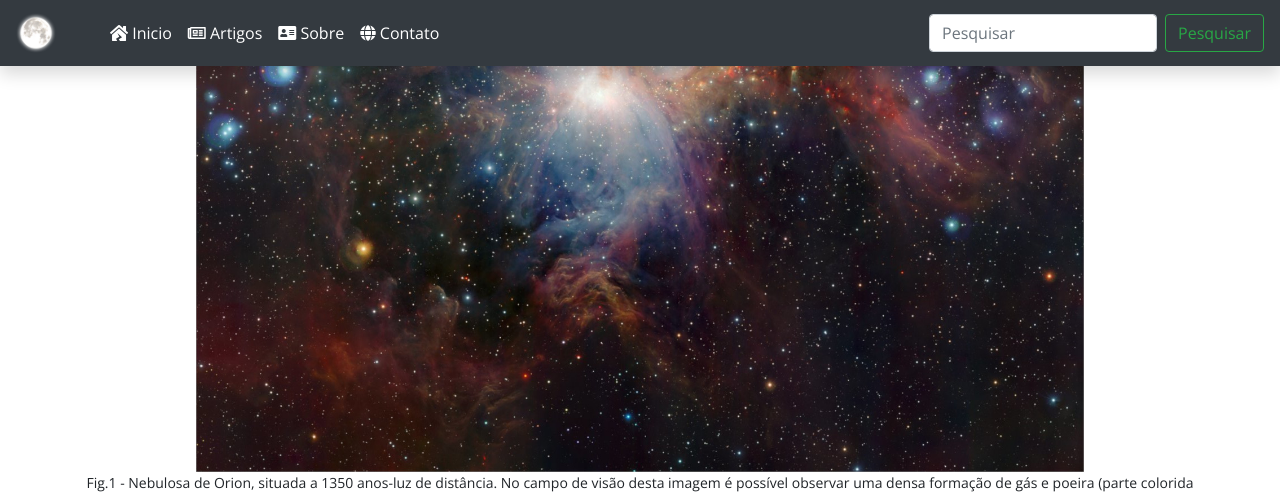
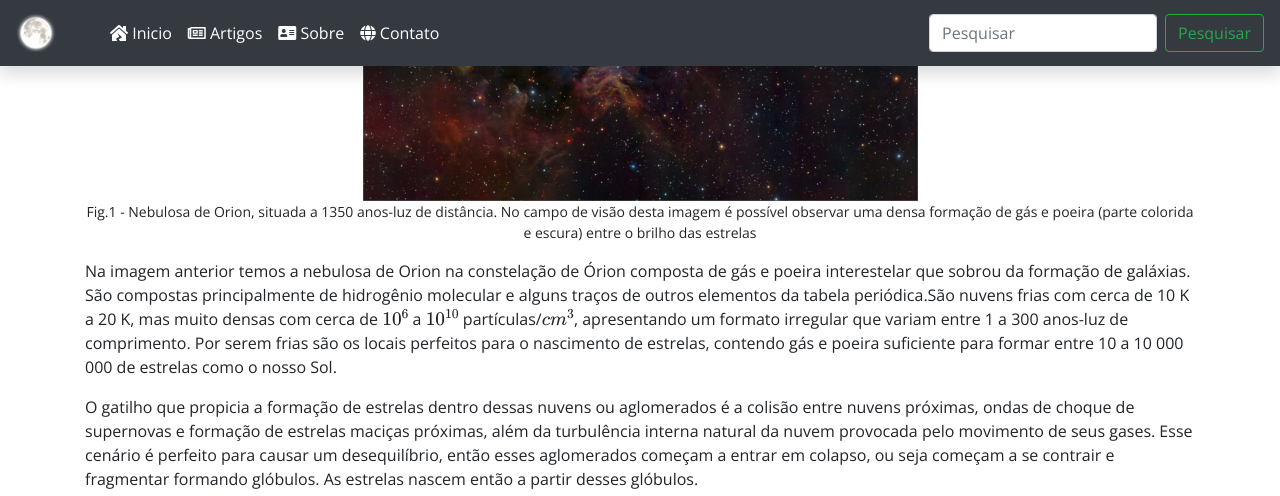
Before and after one commit to sidereus-nuncius/sidereus-nuncius.github.io, a Jekyll site: the page built from _posts/2020-08-06-evolução-estelar.md, in a window 1280 px wide and 1400 px high, scrolled down 745 px. Shown: the top 496 px of the window. Built offline with Jekyll 4.4.1, drawn with Linux system fonts in a browser that asks for light colours; nearby versions of some CDN libraries; formulas are drawn with MathJax 3; some of the changed text lies outside the part shown.

Commit message:
1 edicao evol star

```diff
--- a/_posts/2020-08-06-evolução-estelar.md
+++ b/_posts/2020-08-06-evolução-estelar.md
@@ -19,7 +19,27 @@ No texto sobre o Sol, já definimos que os fatores básicos que o faz produzir b
 
 <center>
  <figure>
-  <img src="/assets/img/evlStar/eso1006a.jpg" alt="Trulli" style="width:80%">
+  <img src="/assets/img/evlStar/eso1006a.jpg" alt="Trulli" style="width:50%">
   <figcaption>Fig.1 - Nebulosa de Orion, situada a 1350 anos-luz de distância. No campo de visão desta imagem é possível observar uma densa formação de gás e poeira (parte colorida e escura) entre o brilho das estrelas</figcaption>
 </figure>
 </center>
+
+Na imagem anterior temos a nebulosa de Orion na constelação de Órion composta de gás e poeira interestelar que sobrou da formação de galáxias. São compostas principalmente de hidrogênio molecular e alguns traços de outros elementos da tabela periódica.São nuvens frias com cerca de 10 K a 20 K, mas muito densas com cerca de $10^{6}$ a $10^{10}$ partículas/$cm^{3}$, apresentando um formato irregular que variam entre 1 a 300 anos-luz de comprimento. Por serem frias são os locais perfeitos para o nascimento de estrelas, contendo gás e poeira suficiente para formar entre 10 a 10 000 000 de estrelas como o nosso Sol.
+
+O gatilho que propicia a formação de estrelas dentro dessas nuvens ou aglomerados é a colisão entre nuvens próximas, ondas de choque de supernovas e formação de estrelas maciças próximas, além da turbulência interna natural da nuvem provocada pelo movimento de seus gases. Esse cenário é perfeito para causar um desequilíbrio, então esses aglomerados começam a entrar em colapso, ou seja começam a se contrair e fragmentar formando glóbulos. As estrelas nascem então a partir desses glóbulos.
+
+<center>
+<iframe width="560" height="315" src="https://www.youtube.com/embed/YbdwTwB8jtc" frameborder="0" allow="accelerometer; autoplay; encrypted-media; gyroscope; picture-in-picture" allowfullscreen></iframe>
+</center>
+
+Na simulação anterior vemos o colapso e a fragmentação de uma nuvem molecular e a formação de glóbulos, estes começam a se separar da nuvem e se contrair iniciando sua evolução estelar.
+
+O glóbulo então começa a evoluir para um **protoestrela**, nesse estágio ele só possui $1\%$ de sua massa final, suficiente para formar um disco em seu entorno e continuar crescendo. Depois de alguns milhões de anos, o núcleo do glóbulo está quente suficiente para iniciar a fusão de H em He e o núcleo passa a emitir uma radiação através de seus polos, atingindo temperaturas entre 2000 k a 3000 k e dando início a sua fase de protoestrela, com um disco protoplanetário de gás e poeira em seu entorno. Se esta protoestrela resistir as fortes condições a que está submetida ela se tornará uma estrela, cerca de $10\%$ de todas as protoestrelas sobrevivem a essa fase.
+
+Na simulação abaixo, podemos observar uma protoestrela com um disco protoplanetário da nebulosa M78, semelhante a que deu origem ao nosso Sol. A protoestrela simulada completa uma volta por dia e gira mais rápido que o disco ao seu redor devido a interação da radiação que emana de seus polos e interage com o disco.
+
+<center>
+<iframe width="560" height="315" src="https://www.youtube.com/embed/U_jFrWm_ers?start=21" frameborder="0" allow="accelerometer; autoplay; encrypted-media; gyroscope; picture-in-picture" allowfullscreen></iframe>
+</center>
+
+Para as estrelas massivas (acima de $10 M\odot$) o glóbulo é completamente consumido, ionizando toda a nuvem ao redor para formar a protoestrela, tudo isso em um período de mais ou menos 160 000 anos. Diferente das estrelas da ordem de massa do Sol, que levam cerca de 30 milhões de anos para sais da fase de protoestrela e ainda não destrói todo o glóbulo, preservando a nuvem de gás e poeira em forma de disco ao seu redor. Tanto estrelas massivas como de pouca massa, emitem um jato de radiação que escapa do núcleo da protoestrela, porém nas estrelas de pouca massa, esse jato vai interagir com o que sobrou do glóbulo e da nuvem, do qual se formará os sistemas planetários.
```
Also changed, not shown: 1 other file.
